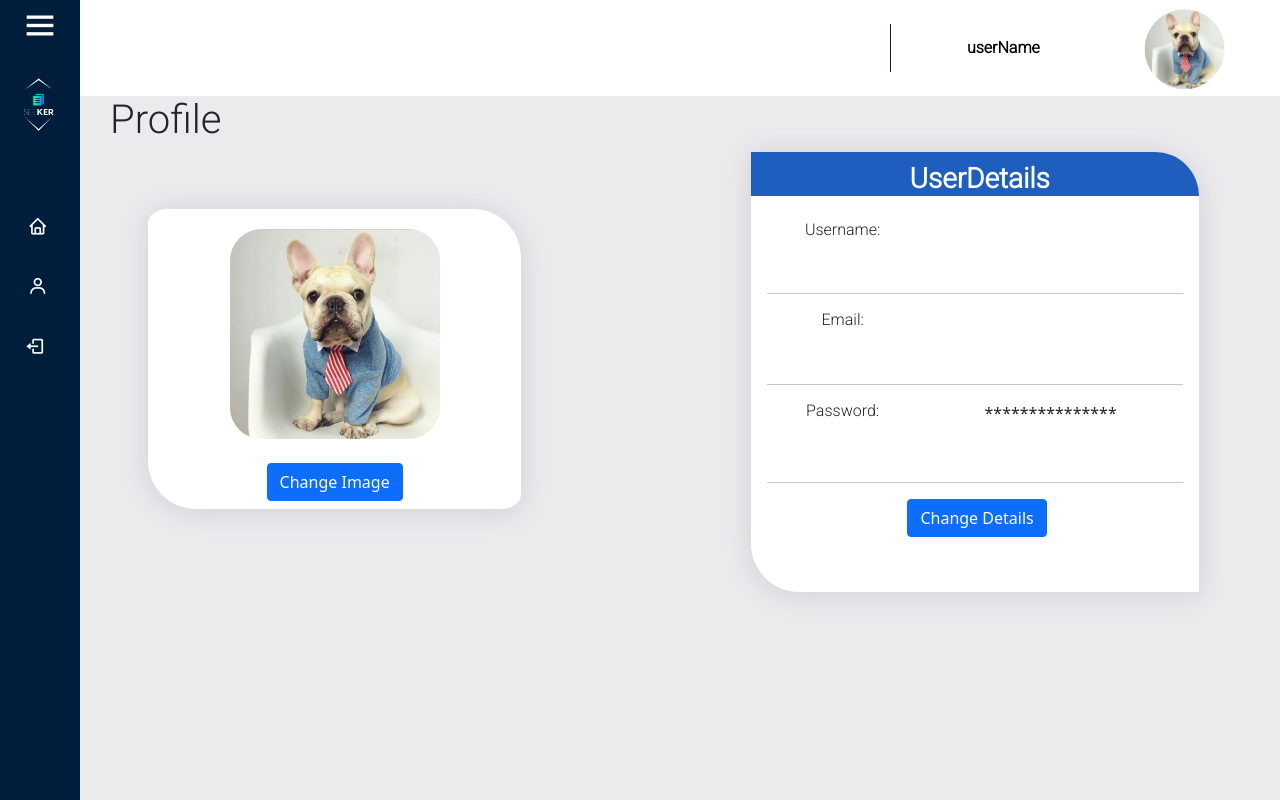
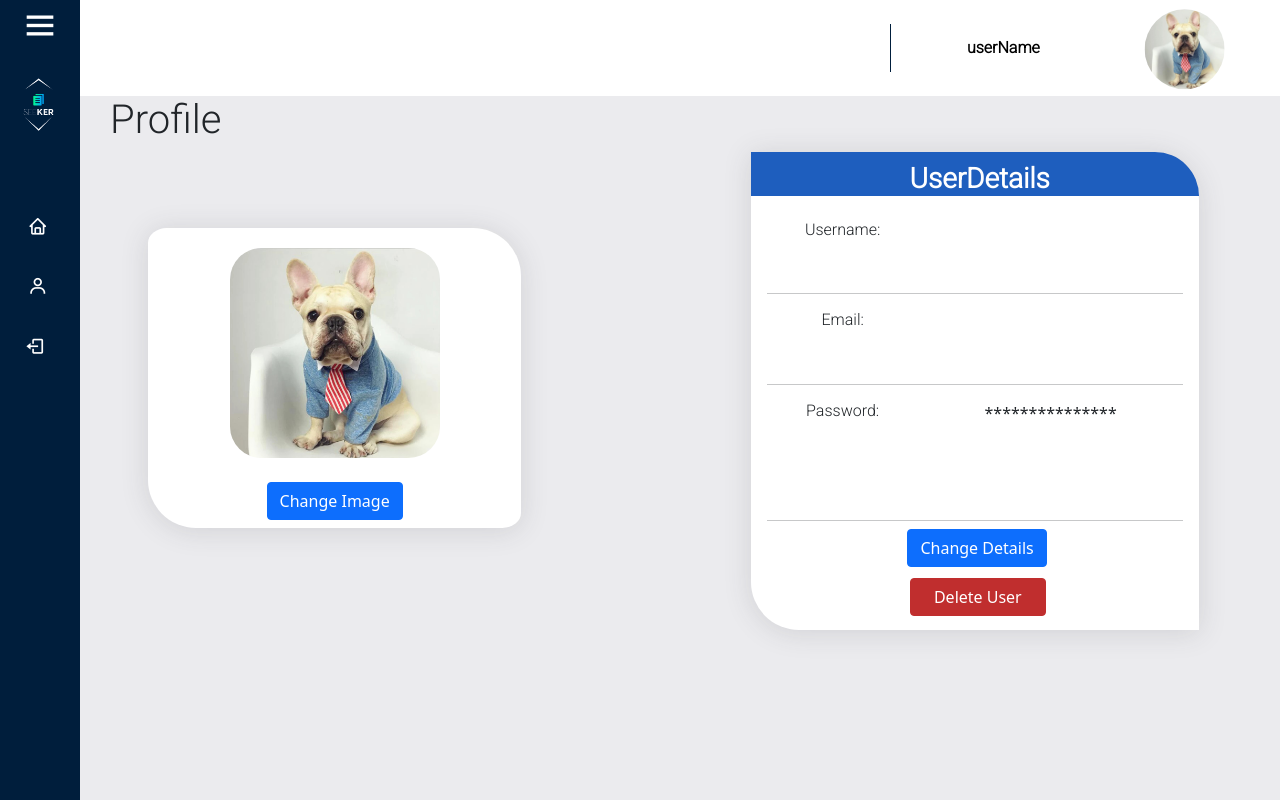
Before and after one commit to 1Solon/online-file-searcher-seeker, a React (Create React App) app in the folder client/: page /userpage in a window 1280 px wide. Built offline with nearby package versions, Linux system fonts and the light colour scheme; no server answers.

Commit message:
btn + userpage
add new btn

```diff
--- a/client/public/FormPopupScript.js
+++ b/client/public/FormPopupScript.js
@@ -4,6 +4,7 @@ let background = document.querySelector("#backgroundPopup")
 let popup = document.querySelector("#popup")
 let formOpen = document.querySelector(".Btn2")
 let formClose = document.querySelector(".closeBtn")
+let deleteBtn = document.querySelector(".deleteUser")
 
 if(document.location.pathname === "/userpage"){
     formOpen.onclick = function(){
@@ -16,10 +17,12 @@ if(document.location.pathname === "/userpage"){
         if (toggle === true){
             popup.style.display = "block"
             background.style.display = 'block'
+            deleteBtn.style.zIndex = '-1'
         }
         else if (toggle === false){
             popup.style.display = "none"
             background.style.display = 'none'
+            deleteBtn.style.zIndex = '1'
         }
     }
 
@@ -32,5 +35,6 @@ if(document.location.pathname === "/userpage"){
         var toggle = popup.classList.toggle("active")
         popup.style.display = "none"
         background.style.display = 'none'
+        deleteBtn.style.zIndex = '1'
     }
 }
--- a/client/src/components/UserPage.js
+++ b/client/src/components/UserPage.js
@@ -21,6 +21,27 @@ export default function UserPage(){
             }
         });
     }, []);
+
+    const removeSession = ()  => {
+        // alert("Are you sure?")
+        window.confirm("Press a button!")
+        // if
+            // console.log('Thing was saved to the database.')
+
+        // else{
+        //     // Do nothing!
+        //     console.log('Thing was not saved to the database.');
+        // }
+
+        // confirm('Are you sure you want to save this thing into the database?')) {
+        //     // Save it!
+        //     console.log('Thing was saved to the database.');
+        //   } else {
+        //     // Do nothing!
+        //     console.log('Thing was not saved to the database.');
+        //   }
+        // axios.get('/api/delete-session', {})
+    }
 
     return(
         <div className="top">
@@ -54,7 +75,7 @@ export default function UserPage(){
                                             {localStorage.getItem('username')}
                                         </div>
                                     </div>
-                                    <hr />
+                                    <hr/>
 
                                     <div className="row">
                                         <div className="col-md-3">
@@ -77,9 +98,14 @@ export default function UserPage(){
                                             ***************
                                         </div>
                                     </div>
+
+                                    <div>
+                                        <Button className="deleteUser" onClick={(e) => {removeSession()}}>Delete User</Button>
+                                    </div>
                                     <hr/>
 
                                     <div id="backgroundPopup"></div>
+
                                     <Row className="FormBtn">
                                         <FormPopup/>
                                     </Row>
--- a/client/src/components/styles/FormPopup.css
+++ b/client/src/components/styles/FormPopup.css
@@ -1,3 +1,8 @@
+.form .Btn2{
+    position: relative;
+    bottom: 0.5em;
+}
+
 #popup {
     position:fixed;
     bottom: 12.5em;
@@ -74,5 +79,4 @@
         position: relative;
         left: -5.5em;
     }
-
 }
--- a/client/src/components/styles/UserPage.css
+++ b/client/src/components/styles/UserPage.css
@@ -83,6 +83,21 @@
     left: .9em;
 }
 
+.body .deleteUser{
+    position: relative;
+    top: 7em;
+    left: 0.2em;
+    width: 8.5em;
+    z-index: 1;
+    background-color:rgb(192, 46, 46);
+    border-color: rgb(192, 46, 46);
+}
+
+.body Button:hover {
+    background-color: #001e3c;
+    border: 0.1em solid #23a6d5;
+}
+
 @media only screen and (max-width: 768px){
     .body h6, .col-md-9{
         right:4em;
```
Also changed, not shown: client/src/components/FormPopup.js (+1 -9 lines).
